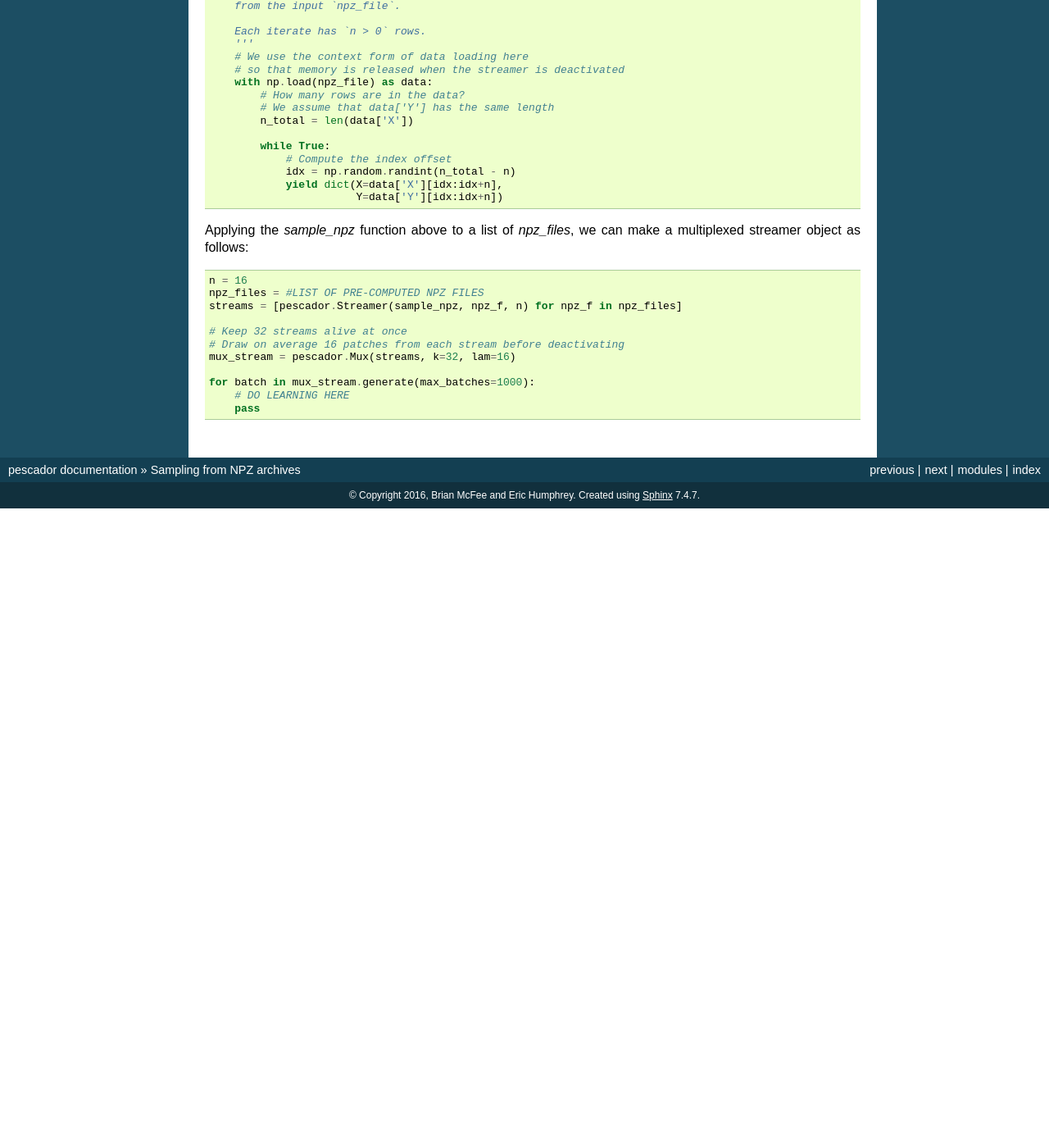
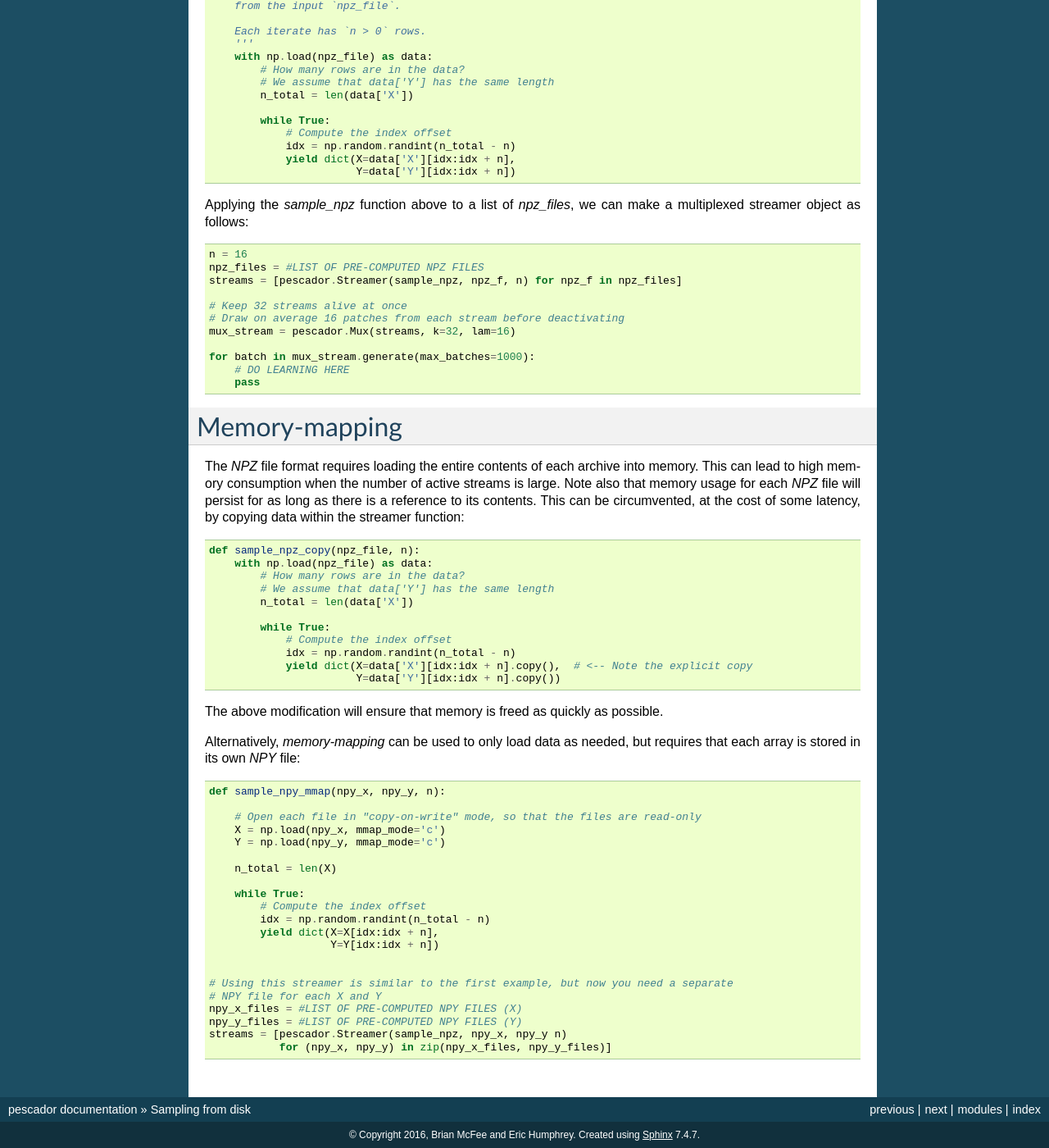
Before and after one commit to pescadores/pescador, a Sphinx documentation site: the page built from docs/example3.rst, in a window 1280 px wide and 1400 px high, scrolled down 354 px. Shown: the whole window at 82% size. Built offline with Sphinx 7.4.7, drawn with Linux system fonts in a browser that asks for light colours; before the commit the page ends 974 px from its top, so only the background shows below that; some of the changed text lies outside the part shown.

Commit message:
revised npz example

```diff
--- a/docs/example3.rst
+++ b/docs/example3.rst
@@ -1,7 +1,7 @@
 .. _example3:
 
-Sampling from NPZ archives
-==========================
+Sampling from disk
+==================
 
 A common use case for `pescador` is to sample data from a large collection of existing archives.
 As a concrete example, consider the problem of fitting a statistical model to a large
@@ -26,8 +26,6 @@ We will define infinite samplers that pull `n` examples per iterate.
 
         Each iterate has `n > 0` rows.
         '''
-        # We use the context form of data loading here
-        # so that memory is released when the streamer is deactivated
         with np.load(npz_file) as data:
             # How many rows are in the data?
             # We assume that data['Y'] has the same length
@@ -36,8 +34,8 @@ We will define infinite samplers that pull `n` examples per iterate.
             while True:
                 # Compute the index offset
                 idx = np.random.randint(n_total - n)
-                yield dict(X=data['X'][idx:idx+n],
-                           Y=data['Y'][idx:idx+n])
+                yield dict(X=data['X'][idx:idx + n],
+                           Y=data['Y'][idx:idx + n])
 
 Applying the `sample_npz` function above to a list of `npz_files`, we can make a
 multiplexed streamer object as follows:
@@ -55,3 +53,54 @@ multiplexed streamer object as follows:
     for batch in mux_stream.generate(max_batches=1000):
         # DO LEARNING HERE
         pass
+
+
+Memory-mapping
+==============
+
+The `NPZ` file format requires loading the entire contents of each archive into memory.
+This can lead to high memory consumption when the number of active streams is large.
+Note also that memory usage for each `NPZ` file will persist for as long as there is a reference to its contents.
+This can be circumvented, at the cost of some latency, by copying data within the streamer function:
+
+.. code-block:: python
+
+    def sample_npz_copy(npz_file, n):
+        with np.load(npz_file) as data:
+            # How many rows are in the data?
+            # We assume that data['Y'] has the same length
+            n_total = len(data['X'])
+
+            while True:
+                # Compute the index offset
+                idx = np.random.randint(n_total - n)
+                yield dict(X=data['X'][idx:idx + n].copy(),  # <-- Note the explicit copy
+                           Y=data['Y'][idx:idx + n].copy())
+
+The above modification will ensure that memory is freed as quickly as possible.
+
+Alternatively, *memory-mapping* can be used to only load data as needed, but requires that each array is stored in its own `NPY` file:
+
+.. code-block:: python
+
+    def sample_npy_mmap(npy_x, npy_y, n):
+
+        # Open each file in "copy-on-write" mode, so that the files are read-only
+        X = np.load(npy_x, mmap_mode='c')
+        Y = np.load(npy_y, mmap_mode='c')
+
+        n_total = len(X)
+
+        while True:
+            # Compute the index offset
+            idx = np.random.randint(n_total - n)
+            yield dict(X=X[idx:idx + n],
+                       Y=Y[idx:idx + n])
+
+
+    # Using this streamer is similar to the first example, but now you need a separate
+    # NPY file for each X and Y
+    npy_x_files = #LIST OF PRE-COMPUTED NPY FILES (X)
+    npy_y_files = #LIST OF PRE-COMPUTED NPY FILES (Y)
+    streams = [pescador.Streamer(sample_npz, npy_x, npy_y n)
+               for (npy_x, npy_y) in zip(npy_x_files, npy_y_files)]
```
